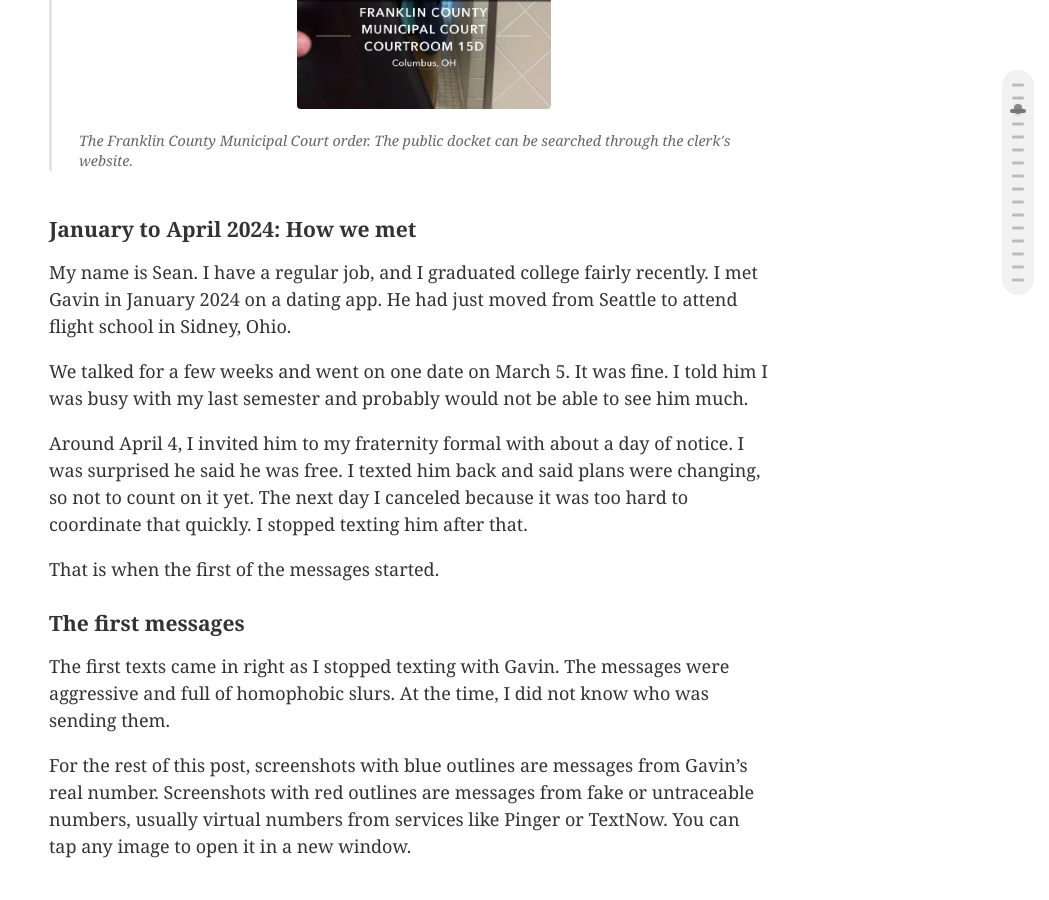
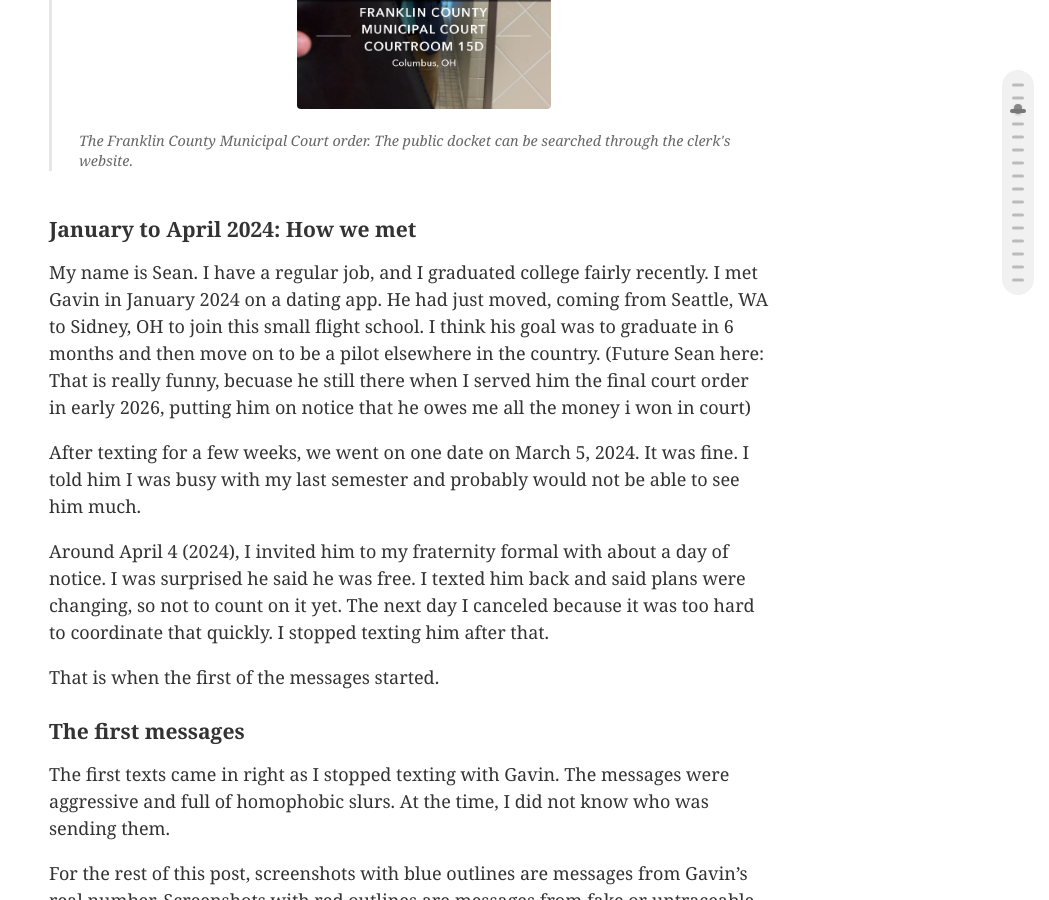
Before and after one commit to 0sps/sullivan.mx, a Jekyll site: the page built from _posts/2026-04-01-Gavin-grier-stalker.md, in a window 1280 px wide and 900 px high, scrolled down 2233 px. Shown: the whole window, without its empty margins (231-1280 px from the left). Built offline with Jekyll 4.4.1, drawn with Linux system fonts in a browser that asks for light colours; some of the changed text lies outside the part shown.

Commit message:
more fixes

```diff
--- a/_posts/2026-04-01-Gavin-grier-stalker.md
+++ b/_posts/2026-04-01-Gavin-grier-stalker.md
@@ -37,11 +37,11 @@ The court record is the shortest version of this story. I filed suit in Franklin
 
 ### January to April 2024: How we met
 
-My name is Sean. I have a regular job, and I graduated college fairly recently. I met Gavin in January 2024 on a dating app. He had just moved from Seattle to attend flight school in Sidney, Ohio.
+My name is Sean. I have a regular job, and I graduated college fairly recently. I met Gavin in January 2024 on a dating app. He had just moved, coming from Seattle, WA to Sidney, OH to join this small flight school. I think his goal was to graduate in 6 months and then move on to be a pilot elsewhere in the country. (Future Sean here: That is really funny, becuase he still there when I served him the final court order in early 2026, putting him on notice that he owes me all the money i won in court)
 
-We talked for a few weeks and went on one date on March 5. It was fine. I told him I was busy with my last semester and probably would not be able to see him much.
+After texting for a few weeks, we went on one date on March 5, 2024. It was fine. I told him I was busy with my last semester and probably would not be able to see him much.
 
-Around April 4, I invited him to my fraternity formal with about a day of notice. I was surprised he said he was free. I texted him back and said plans were changing, so not to count on it yet. The next day I canceled because it was too hard to coordinate that quickly. I stopped texting him after that.
+Around April 4 (2024), I invited him to my fraternity formal with about a day of notice. I was surprised he said he was free. I texted him back and said plans were changing, so not to count on it yet. The next day I canceled because it was too hard to coordinate that quickly. I stopped texting him after that.
 
 That is when the first of the messages started.
 
@@ -335,10 +335,10 @@ If you want to hear what he said when I served him, prepare to be disappointed.
 
 ### Why I'm publishing this
 
-I am writing this because it seems to never end. After I realized Gavin was the person behind what happened to me, I connected with other people who described similar harassment from him. I have learned that he continues to talk about me, and therefore I must be allowed to respond. This is my story.
+I am writing this because it seems to never end. After I realized Gavin was the person behind what happened to me, I connected with other people who described similar harassment from him. Turns out, he's harassed FIVE people that I know of. It's gotten to the point where **we literally text each other when either Gavin or a fake number reaches out to us.** Also, I have learned that he continues to talk about me, to this very day! So therefore I must be allowed to respond. This is my story.
 
-It seems like he believes there will never be consequences for this. I hope there are.
+It geuinely seems like Gavin believes there will never be consequences for this, but I hope there are.
 
-Lastly: *Every* fact in this story is verifiable. If you have any questions or concerns, having read this article, please REACH OUT using the email above, and I can address any questions.
+Last thing: *Every* fact in this story is verifiable. If you have any questions or concerns, having read this article, please REACH OUT using the email above, and I can address any questions.
 
 Stay safe and use this knowledge to better protect yourself in case you too are being stalked.
```
